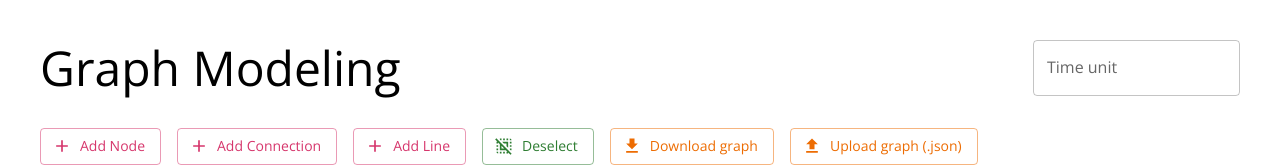
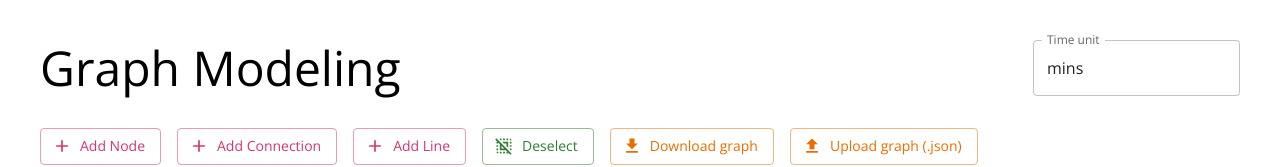
Before and after one commit to BernardMoy/react-map, a React (Vite) app: page / in a window 1280 px wide. Shown: the top 167 px of the page. Built offline with nearby package versions, Linux system fonts and the light colour scheme.

Commit message:
Reflect unit changes in top right

```diff
--- a/src/components/TopBar.tsx
+++ b/src/components/TopBar.tsx
@@ -187,6 +187,7 @@ export default function TopBar() {
           color="primary"
           type="text"
           error={false}
+          value={unit}
           onChange={(text) => setUnit(text.target.value)}
         />
       </Box>
```
